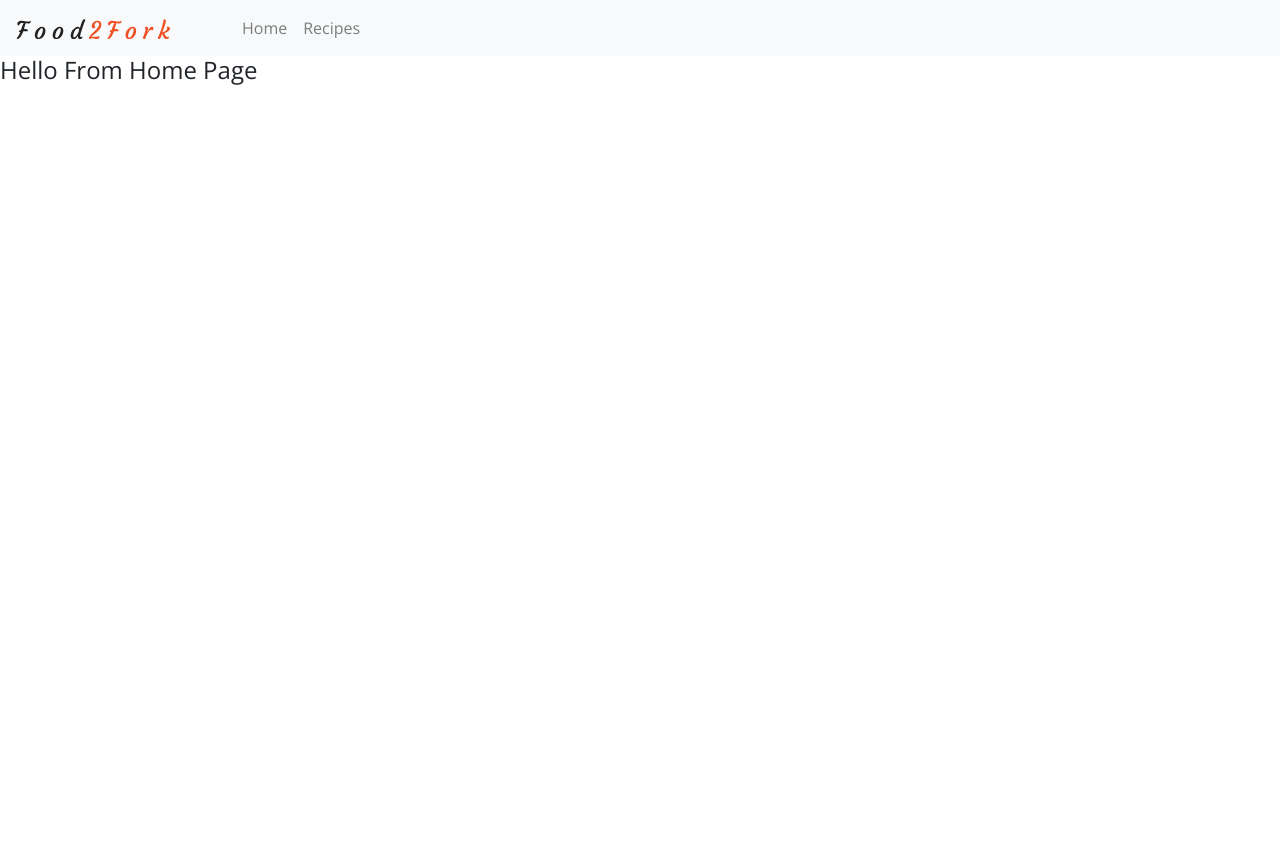
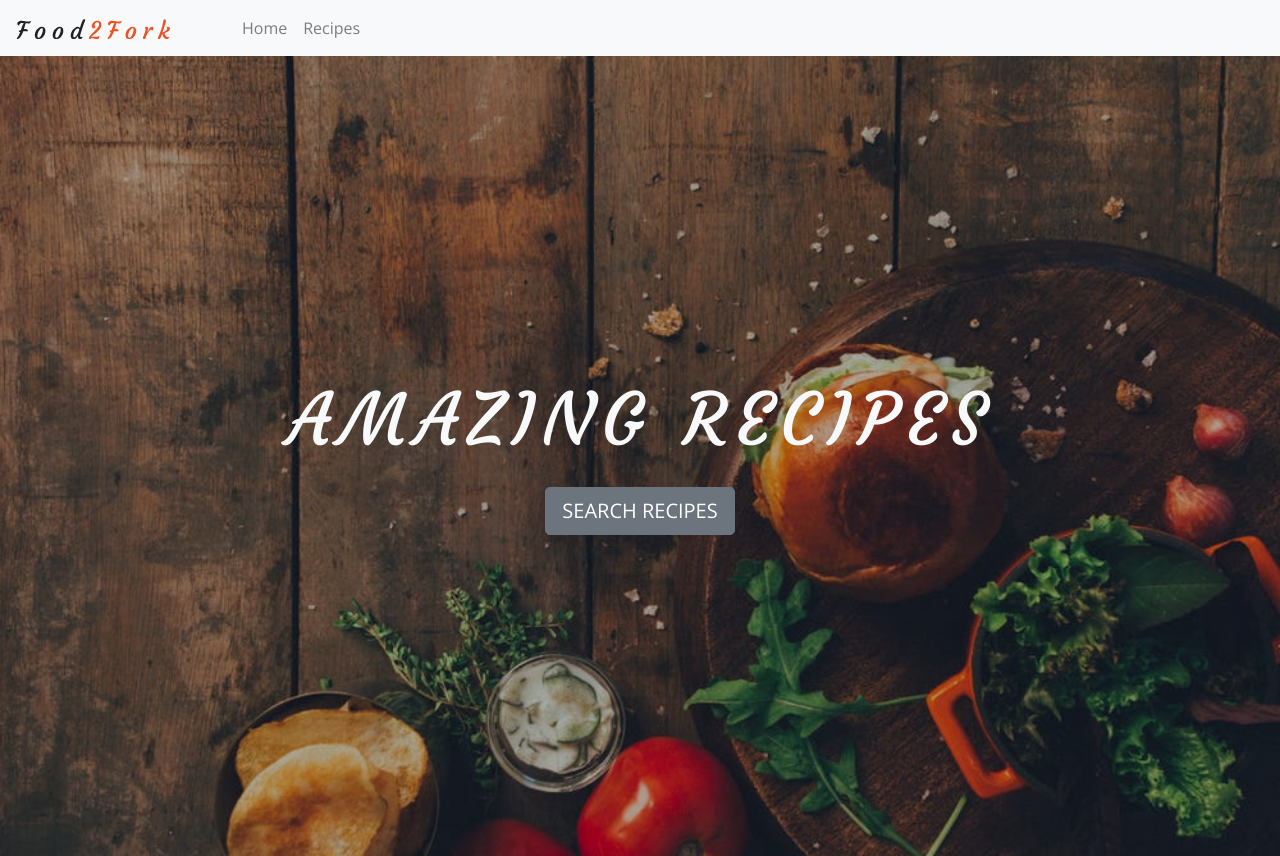
Before and after one commit to Jerem28/react-recipe-app, a React (Create React App) app: page / in a window 1280 px wide. Before the commit the page ends 800 px from the top, so only its background shows below. Built offline with nearby package versions, Linux system fonts and the light colour scheme.

Commit message:
Header component added

```diff
--- a/src/App.css
+++ b/src/App.css
@@ -2,7 +2,7 @@
   font-family: "Open Sans", sans-serif !important;
 }
 .text-slanted {
-  font-family: 'Courgette', cursive;
+  font-family: "Courgette", cursive;
 }
 .text-orange {
   color: #f15025;
@@ -10,3 +10,8 @@
 .letter-spacing {
   letter-spacing: 0.5rem;
 }
+.header-hero {
+  min-height: calc(100vh);
+  background: linear-gradient(rgba(0, 0, 0, 0.3), rgba(0, 0, 0, 0.3)),
+    url("./images/homeBcg.jpeg") center/cover no-repeat;
+}
--- a/src/App.js
+++ b/src/App.js
@@ -1,12 +1,12 @@
-import React, { Component } from 'react';
-import './App.css';
-import 'bootstrap/dist/css/bootstrap.min.css';
-import Home from './pages/Home';
-import Recipes from './pages/Recipes';
-import SingleRecipe from './pages/SingleRecipe';
-import Default from './pages/Default';
-import {BrowserRouter as Router,Route,Switch} from 'react-router-dom';
-import Navbar from './components/Navbar';
+import React, { Component } from "react";
+import "./App.css";
+import "bootstrap/dist/css/bootstrap.min.css";
+import Home from "./pages/Home";
+import Recipes from "./pages/Recipes";
+import SingleRecipe from "./pages/SingleRecipe";
+import Default from "./pages/Default";
+import { BrowserRouter as Router, Route, Switch } from "react-router-dom";
+import Navbar from "./components/Navbar";
 
 class App extends Component {
   render() {
@@ -16,10 +16,10 @@
           {/* navbar */}
           <Navbar />
           <Switch>
-            <Route path="/" exact component={Home}></Route>
-            <Route path="/recipes" exact component={Recipes}></Route>
-            <Route path="/recipes/:id" component={SingleRecipe}></Route>
-            <Route component={Default}></Route>
+            <Route path="/" exact component={Home} />
+            <Route path="/recipes" exact component={Recipes} />
+            <Route path="/recipes/:id" component={SingleRecipe} />
+            <Route component={Default} />
           </Switch>
         </main>
       </Router>
--- /dev/null
+++ b/src/components/Header.js
@@ -0,0 +1,23 @@
+import React from "react";
+
+export default function Header({ children, title, styleClass }) {
+  return (
+    <header>
+      <div className="container-fluid">
+        <div className={`row align-items-center ${styleClass}`}>
+          <div className="col text-center">
+            <h1 className="text-light text-uppercase display-3 letter-spacing text-slanted">
+              {title}
+            </h1>
+            {children}
+          </div>
+        </div>
+      </div>
+    </header>
+  );
+}
+
+Header.defaultProps = {
+  title: "default title",
+  styleClass: "header-hero"
+};
--- a/src/pages/Home.js
+++ b/src/pages/Home.js
@@ -1,9 +1,18 @@
-import React, { Component } from 'react'
+import React, { Component } from "react";
+import Header from "../components/Header";
+import { Link } from "react-router-dom";
 
 export default class Home extends Component {
-    render() {
-        return (
-            <h4>Hello From Home Page</h4>
-        )
-    }
+  render() {
+    return (
+      <Header title="amazing recipes">
+        <Link
+          to="recipes"
+          className="text-uppercase btn btn-secondary btn-lg mt-3"
+        >
+          search recipes
+        </Link>
+      </Header>
+    );
+  }
 }
```
